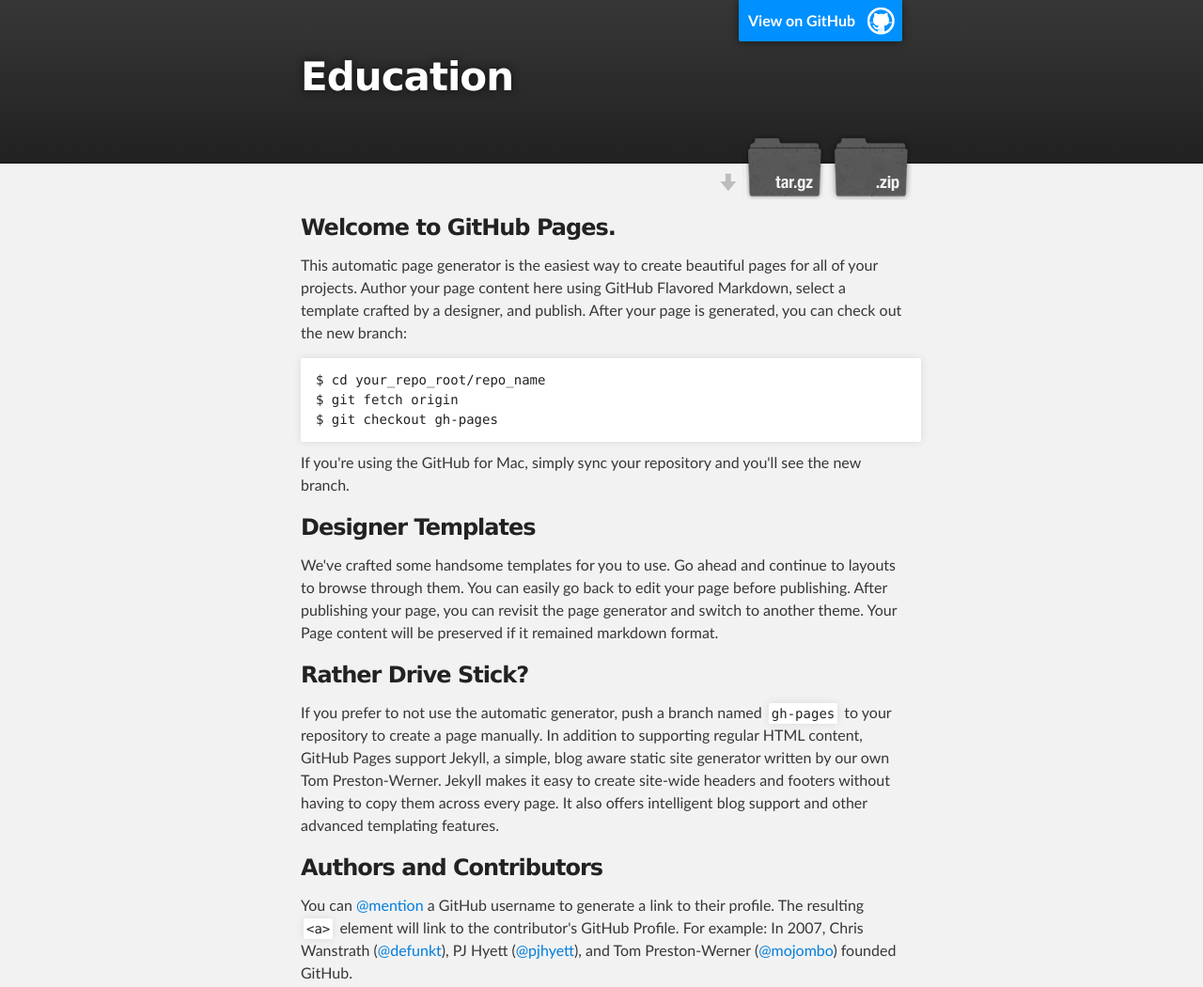
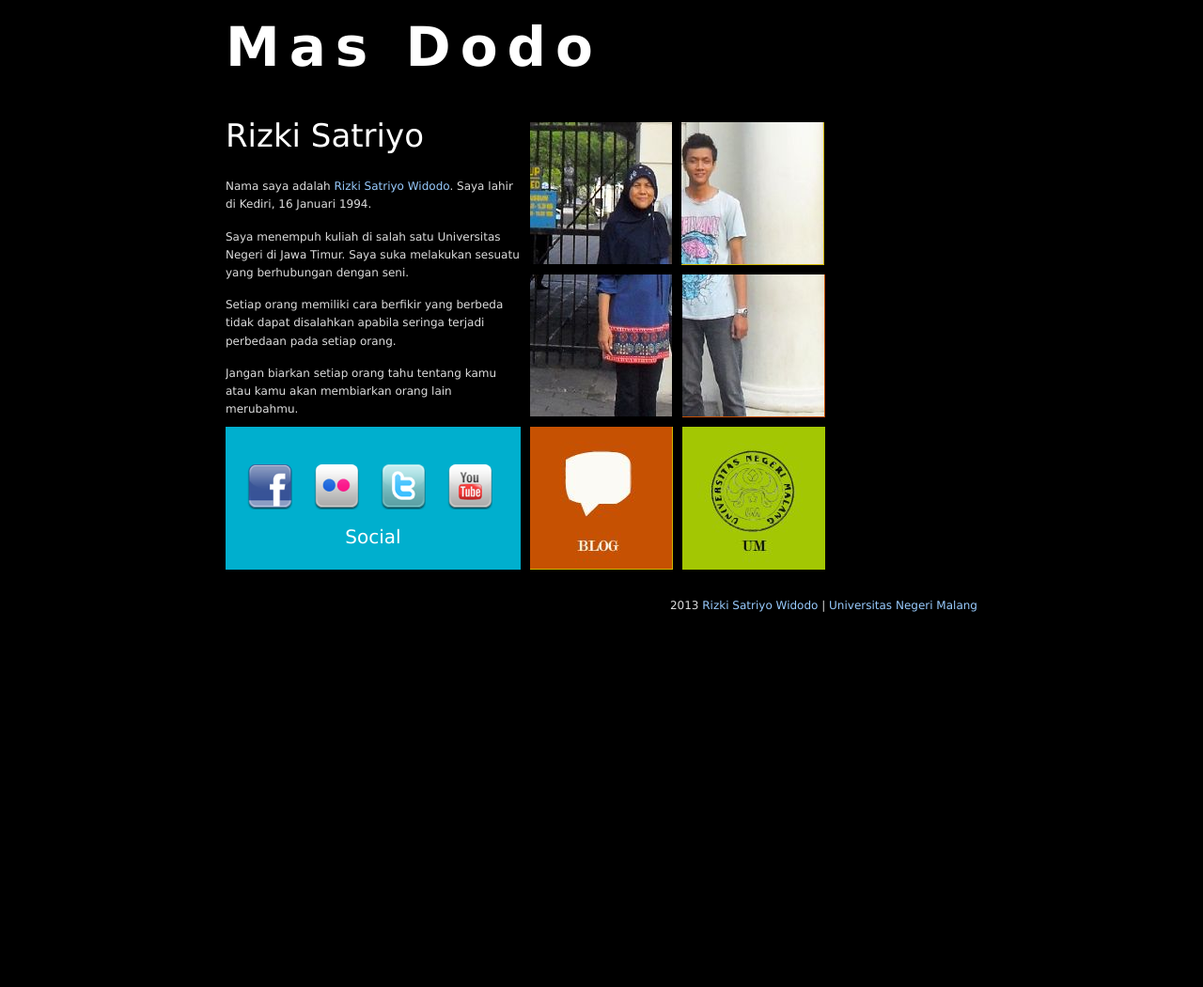
Before and after one commit to ggdodo/education, a plain HTML site: page index.html in a window 1280 px wide. Shown: the top 1050 px of the page at 94% size. After the commit the page ends 800 px from the top, so only its background shows below. Drawn offline with Linux system fonts and the light colour scheme.

Commit message:
29 April 2013
blog edu

```diff
--- a/index.html
+++ b/index.html
@@ -1,74 +1,71 @@
-<!DOCTYPE html>
-<html>
+<!DOCTYPE html PUBLIC "-//W3C//DTD XHTML 1.0 Transitional//EN" "http://www.w3.org/TR/xhtml1/DTD/xhtml1-transitional.dtd">
+<html xmlns="http://www.w3.org/1999/xhtml">
+<head>
+<meta http-equiv="Content-Type" content="text/html; charset=utf-8" />
+<title>Rizki Satriyo Widodo</title>
+<meta name="keywords" content="metro, free website template, beautiful grid, image grid menu, colorful theme" />
+<meta name="description" content="Metro is a free website template by templatemo.com and it features jQuery horizontal scrolling among pages." />
 
-  <head>
-    <meta charset='utf-8' />
-    <meta http-equiv="X-UA-Compatible" content="chrome=1" />
-    <meta name="description" content="Education : " />
+	<link href="stylesheets/stylesheet.css" type="text/css" rel="stylesheet" />
 
-    <link rel="stylesheet" type="text/css" media="screen" href="stylesheets/stylesheet.css">
+    <link rel="stylesheet" href="stylesheets/stylesheet.css" type="text/css" media="screen" />
+    <script type="text/JavaScript" src="js/slimbox2.js"></script>
 
-    <title>Education</title>
-  </head>
+</head>
+<body>
+<div id="templatemo_header">
+    <div id="site_title"><h1><a href="http://www.ggdodo.blogspot.com" title="Mas Dodo">Mas Dodo</a></h1></div>
+</div>
+<div id="templatemo_main">
+    <div id="content">
+		<div id="home" class="section">
 
-  <body>
+			<div id="home_about" class="box">
+           	  <h2>Rizki Satriyo</h2>
+                <p>Nama saya adalah <a href="http://www.facebook.com/page/1">Rizki Satriyo Widodo</a>. Saya lahir di Kediri, 16 Januari 1994.</p>
+		<p>Saya menempuh kuliah di salah satu Universitas Negeri di Jawa Timur. Saya suka melakukan sesuatu yang berhubungan dengan seni. </p>
+		<p>Setiap orang memiliki cara berfikir yang berbeda tidak dapat disalahkan apabila seringa terjadi perbedaan pada setiap orang.</p>
+		<p>Jangan biarkan setiap orang tahu tentang kamu atau kamu akan membiarkan orang lain merubahmu. </p>
+            </div>
 
-    <!-- HEADER -->
-    <div id="header_wrap" class="outer">
-        <header class="inner">
-          <a id="forkme_banner" href="https://github.com/ggdodo/education">View on GitHub</a>
+            <div  class="box color1">
+            	<img src="images/foto1.jpg" alt="Dodo" /></a>
+            </div>
+            <div  class="box home_box1 color1">
+                <img src="images/foto2.jpg" alt="Dodo" /></a>
+            </div>
+            <div  class="box home_box1 color5 ">
+	            <img src="images/foto4.jpg" alt="Dodo" /></a>
+            </div>
+            <div  class="box home_box1 color2 ">
+                <img src="images/foto3.jpg" alt="Dodo" /></a>
+            </div>
 
-          <h1 id="project_title">Education</h1>
-          <h2 id="project_tagline"></h2>
+            <div class="box home_box2 color3">
+            	<div id="social_links">
+                    <a href="https://www.facebook.com/profile.php?id=100000014308085&ref=tn_tnmn"><img src="images/facebook.png" alt="Facebook" /></a>
+                    <a href="#"><img src="images/flickr.png" alt="Flickr" /></a>
+                    <a href="https://twitter.com/rizkisatriyo"><img src="images/twitter.png" alt="Twitter" /></a>
+                    <a href="#"><img src="images/youtube.png" alt="Youtube" /></a>
+              <div class="clear h20"></div>
+                    <h3>Social</h3>
+              </div>
+            </div>
+            <div  class="box home_box1 color1">
+                <a href="http://www.ggdodo.blogspot.com"><img src="images/blog.jpg" alt="An Angel Inside You" /></a>
+            </div>
+            <div class="box home_box1 color4 no_mr">
+            	<a href="https://www.um.ac.id"><img src="images/um.jpg" alt="Universitas Negeri Malang"/></a>
+            </div>
 
-            <section id="downloads">
-              <a class="zip_download_link" href="https://github.com/ggdodo/education/zipball/master">Download this project as a .zip file</a>
-              <a class="tar_download_link" href="https://github.com/ggdodo/education/tarball/master">Download this project as a tar.gz file</a>
-            </section>
-        </header>
+        </div> <!-- END of home -->
+
     </div>
+</div>
+</div>
+<div id="templatemo_footer">
+    2013 <a href="#">Rizki Satriyo Widodo</a> | <a href="http://www.um.ac.id" target="_parent">Universitas Negeri Malang</a>
+</div>
 
-    <!-- MAIN CONTENT -->
-    <div id="main_content_wrap" class="outer">
-      <section id="main_content" class="inner">
-        <h3>Welcome to GitHub Pages.</h3>
-
-<p>This automatic page generator is the easiest way to create beautiful pages for all of your projects. Author your page content here using GitHub Flavored Markdown, select a template crafted by a designer, and publish. After your page is generated, you can check out the new branch:</p>
-
-<pre><code>$ cd your_repo_root/repo_name
-$ git fetch origin
-$ git checkout gh-pages
-</code></pre>
-
-<p>If you're using the GitHub for Mac, simply sync your repository and you'll see the new branch.</p>
-
-<h3>Designer Templates</h3>
-
-<p>We've crafted some handsome templates for you to use. Go ahead and continue to layouts to browse through them. You can easily go back to edit your page before publishing. After publishing your page, you can revisit the page generator and switch to another theme. Your Page content will be preserved if it remained markdown format.</p>
-
-<h3>Rather Drive Stick?</h3>
-
-<p>If you prefer to not use the automatic generator, push a branch named <code>gh-pages</code> to your repository to create a page manually. In addition to supporting regular HTML content, GitHub Pages support Jekyll, a simple, blog aware static site generator written by our own Tom Preston-Werner. Jekyll makes it easy to create site-wide headers and footers without having to copy them across every page. It also offers intelligent blog support and other advanced templating features.</p>
-
-<h3>Authors and Contributors</h3>
-
-<p>You can <a href="https://github.com/blog/821" class="user-mention">@mention</a> a GitHub username to generate a link to their profile. The resulting <code>&lt;a&gt;</code> element will link to the contributor's GitHub Profile. For example: In 2007, Chris Wanstrath (<a href="https://github.com/defunkt" class="user-mention">@defunkt</a>), PJ Hyett (<a href="https://github.com/pjhyett" class="user-mention">@pjhyett</a>), and Tom Preston-Werner (<a href="https://github.com/mojombo" class="user-mention">@mojombo</a>) founded GitHub.</p>
-
-<h3>Support or Contact</h3>
-
-<p>Having trouble with Pages? Check out the documentation at <a href="http://help.github.com/pages">http://help.github.com/pages</a> or contact <a href="mailto:support@github.com">support@github.com</a> and we’ll help you sort it out.</p>
-      </section>
-    </div>
-
-    <!-- FOOTER  -->
-    <div id="footer_wrap" class="outer">
-      <footer class="inner">
-        <p class="copyright">Education maintained by <a href="https://github.com/ggdodo">ggdodo</a></p>
-        <p>Published with <a href="http://pages.github.com">GitHub Pages</a></p>
-      </footer>
-    </div>
-
-
-
-  </body>
+</body>
 </html>
--- a/stylesheets/stylesheet.css
+++ b/stylesheets/stylesheet.css
@@ -1,431 +1,171 @@
-/*******************************************************************************
-Slate Theme for GitHub Pages
-by Jason Costello, @jsncostello
-*******************************************************************************/
-
-@import url(pygment_trac.css);
-
-/*******************************************************************************
-MeyerWeb Reset
-*******************************************************************************/
-
-html, body, div, span, applet, object, iframe,
-h1, h2, h3, h4, h5, h6, p, blockquote, pre,
-a, abbr, acronym, address, big, cite, code,
-del, dfn, em, img, ins, kbd, q, s, samp,
-small, strike, strong, sub, sup, tt, var,
-b, u, i, center,
-dl, dt, dd, ol, ul, li,
-fieldset, form, label, legend,
-table, caption, tbody, tfoot, thead, tr, th, td,
-article, aside, canvas, details, embed,
-figure, figcaption, footer, header, hgroup,
-menu, nav, output, ruby, section, summary,
-time, mark, audio, video {
-  margin: 0;
-  padding: 0;
-  border: 0;
-  font: inherit;
-  vertical-align: baseline;
+body{
+	margin: 0;
+	padding: 0;
+	color: #ddd;
+	font-size: 12px;
+	line-height: 1.6em;
+	font-family: "Lucida Sans Unicode", "Lucida Grande", sans-serif;
+	background-color: #000;
 }
 
-/* HTML5 display-role reset for older browsers */
-article, aside, details, figcaption, figure,
-footer, header, hgroup, menu, nav, section {
-  display: block;
+a, a:link, a:visited { color: #9CF; font-weight: normal; text-decoration: none }
+a:hover { color: #FF6; text-decoration: none; }
+
+ul, li {
+	padding:0;
+	margin:0;
+	list-style:none;
 }
 
-ol, ul {
-  list-style: none;
+h1, h2, h3, h4, h5, h6 { color: #fff; font-weight: normal; }
+h1 { font-size: 58px; margin: 0 0 30px; padding: 5px 0 }
+h2 { font-size: 34px; margin: 0 0 30px; padding: 5px 0 }
+h3 { font-size: 20px; margin: 0 0 20px; padding: 0; }
+h4 { font-size: 16px; margin: 0 0 15px; padding: 0; }
+h5 { font-size: 14px; margin: 0 0 10px; padding: 0;  }
+h6 { font-size: 12px; margin: 0 0 5px; padding: 0; font-weight: 700 }
+
+p { padding: 0; margin: 0 0 15px 0 }
+
+.clear{
+	clear:left;
 }
 
-blockquote, q {
+cite { font-weight: bold; color:#fff; }
+cite a, cite a:link, cite a:visited  { font-size: 12px; text-decoration: none; font-style: normal }
+cite span { font-weight: 400; color: #ccc; }
+
+
+.list_bullet { margin: 0 0 10px 15px; padding: 0; list-style: none }
+.list_bullet li { color:#fff; margin: 0 0 7px 0; padding: 0 0 0 20px; background: url(images/templatemo_list.png) no-repeat scroll 0 6px  }
+.list_bullet li a { color: #fff; font-weight: normal; text-decoration: none }
+.list_bullet li a:hover { color: #fff }
+
+.no_bullet { margin: 0; padding: 0; list-style: none }
+.no_bullet li { margin: 0 0 20px 0; padding: 0 }
+a.header { display: block; font-weight: 700 }
+
+.half { width: 370px }
+
+.h20 { height: 20px }
+.h40 { height: 40px }
+
+img { margin: 0; padding: 0; border: none }
+.img_border { background: #fff; padding: 4px; border: 1px solid #ccc }
+.img_nom { display: inline-block; margin-bottom: 15px }
+.img_fl { float: left; margin: 3px 15px 5px 0 }
+.img_fr { float: right; margin: 3px 0 5px 15px }
+
+.left { float: left }
+.right { float: right }
+
+#templatemo_header {
+	width: 800px;
+	margin: 0 auto;
+	padding: 30px 0;
 }
 
-table {
-  border-collapse: collapse;
-  border-spacing: 0;
+#templatemo_main {
+	width: 800px;
+	height: 500px;
+	overflow: hidden;
+	margin: 0 auto;
 }
 
-a:focus {
-  outline: none;
+#templatemo_footer {
+	width: 800px;
+	margin: 0 auto;
+	padding: 5px 0;
+	text-align: right
 }
 
-/*******************************************************************************
-Theme Styles
-*******************************************************************************/
+#site_title { display: block }
+#site_title a { color: #fff; font-weight: 700; letter-spacing: 10px; line-height: 30px }
 
-body {
-  box-sizing: border-box;
-  color:#373737;
-  background: #212121;
-  font-size: 16px;
-  font-family: 'Myriad Pro', Calibri, Helvetica, Arial, sans-serif;
-  line-height: 1.5;
-  -webkit-font-smoothing: antialiased;
+#content{
+	overflow:hidden;
+	width: 7000px;
+	position:relative;
+	height: 487px;
 }
 
-h1, h2, h3, h4, h5, h6 {
-  margin: 10px 0;
-  font-weight: 700;
-  color:#222222;
-  font-family: 'Lucida Grande', 'Calibri', Helvetica, Arial, sans-serif;
-  letter-spacing: -1px;
+.section {
+	position:relative;
+	float:left;
+	width: 800px;
+	height: 487px;
+	margin-right: 20px;
 }
 
-h1 {
-  font-size: 36px;
-  font-weight: 700;
+.section a.slider_nav_btn { position: absolute; top: 0; width: 50px; height: 46px; display: block; background-image: url(images/slider_nav_btn.jpg);  text-indent: -10000px }
+.section a.home_btn { right: 50px; background-position: 102px 0 }
+.section a.previous_btn { right: 100px; background-position: 0 0 }
+.section a.next_btn { right: 0px; background-position: 50px 0 }
+
+.box { float: left; margin: 0 10px 10px 0 }
+#home_about { width: 314px; height: 314px }
+#home_gallery { width: 476px; height: 314px }
+.home_box1 { width: 152px; height: 152px }
+.home_box2 { width: 314px; height: 152px }
+.color1 { background: #d0b500 }
+.color2 { background: #c75000 }
+.color3 { background: #00afce }
+.color4 { background: #a4c700 }
+.color5 { background: #000000 }
+#home_gallery a { display: block; float: left; width: 152px; height: 152px; margin: 0 10px 10px 0 }
+#home_gallery a.no_mr { margin-right: 0 }
+
+#social_links {
+	text-align: center;
+	padding: 40px 0 0 0
+}
+#social_links a {
+	display: block;
+	float: left;
+	width: 48px;
+	height: 48px;
+	margin-left: 23px
 }
 
-h2 {
-  padding-bottom: 10px;
-  font-size: 32px;
-  background: url('../images/bg_hr.png') repeat-x bottom;
-}
-
-h3 {
-  font-size: 24px;
-}
-
-h4 {
-  font-size: 21px;
-}
-
-h5 {
-  font-size: 18px;
-}
-
-h6 {
-  font-size: 16px;
-}
-
-p {
-  margin: 10px 0 15px 0;
-}
-
-footer p {
-  color: #f2f2f2;
-}
-
-a {
-  text-decoration: none;
-  color: #007edf;
-  text-shadow: none;
-
-  transition: color 0.5s ease;
-  transition: text-shadow 0.5s ease;
-  -webkit-transition: color 0.5s ease;
-  -webkit-transition: text-shadow 0.5s ease;
-  -moz-transition: color 0.5s ease;
-  -moz-transition: text-shadow 0.5s ease;
-  -o-transition: color 0.5s ease;
-  -o-transition: text-shadow 0.5s ease;
-  -ms-transition: color 0.5s ease;
-  -ms-transition: text-shadow 0.5s ease;
-}
-
-#main_content a:hover {
-  color: #0069ba;
-  text-shadow: #0090ff 0px 0px 2px;
-}
-
-footer a:hover {
-  color: #43adff;
-  text-shadow: #0090ff 0px 0px 2px;
-}
-
-em {
-  font-style: italic;
-}
-
-strong {
-  font-weight: bold;
-}
-
-img {
-  position: relative;
-  margin: 0 auto;
-  max-width: 739px;
-  padding: 5px;
-  margin: 10px 0 10px 0;
-  border: 1px solid #ebebeb;
-
-  box-shadow: 0 0 5px #ebebeb;
-  -webkit-box-shadow: 0 0 5px #ebebeb;
-  -moz-box-shadow: 0 0 5px #ebebeb;
-  -o-box-shadow: 0 0 5px #ebebeb;
-  -ms-box-shadow: 0 0 5px #ebebeb;
-}
-
-pre, code {
-  width: 100%;
-  color: #222;
-  background-color: #fff;
-
-  font-family: Monaco, "Bitstream Vera Sans Mono", "Lucida Console", Terminal, monospace;
-  font-size: 14px;
-
-  border-radius: 2px;
-  -moz-border-radius: 2px;
-  -webkit-border-radius: 2px;
-
-
+#gallery {
 
 }
 
-pre {
-  width: 100%;
-  padding: 10px;
-  box-shadow: 0 0 10px rgba(0,0,0,.1);
-  overflow: auto;
+#gallery li {
+	width: auto;
+	height: auto;
+	float: left;
+	width: 152px;
+	height: 245px;
+	background: none;
+	margin: 0 10px 10px 0;
+}
+#gallery li a {
+	display: block;
+}
+#gallery li a img  { }
+
+#gallery li.no_margin_right { margin-right: 0 }
+
+#contact_form { padding: 0; width: 330px }
+
+#contact_form form { margin: 0px; padding: 0px; }
+
+#contact_form form .input_field { width: 150px; padding: 5px; color: #CCC; border: 1px solid #666;  background: #222; margin-bottom: 10px; }
+
+#contact_form form label { display: block;font-size: 11px }
+
+#contact_form form textarea {
+	clear: both;
+	width: 320px; height: 120px;
+	padding: 5px;
+	color: #CCC;
+	border: 1px solid #666;
+	font-family: Arial, Helvetica, sans-serif;
+	background: #222;
+	margin-bottom: 10px;
 }
 
-code {
-  padding: 3px;
-  margin: 0 3px;
-  box-shadow: 0 0 10px rgba(0,0,0,.1);
-}
+#contact_form form .submit_btn { font-size: 12px; background: #333; color: #CCC; cursor:pointer; border: 1px solid #666; padding: 5px 10px; }
 
-pre code {
-  display: block;
-  box-shadow: none;
-}
-
-blockquote {
-  color: #666;
-  margin-bottom: 20px;
-  padding: 0 0 0 20px;
-  border-left: 3px solid #bbb;
-}
-
-ul, ol, dl {
-  margin-bottom: 15px
-}
-
-ul li {
-  list-style: inside;
-  padding-left: 20px;
-}
-
-ol li {
-  list-style: decimal inside;
-  padding-left: 20px;
-}
-
-dl dt {
-  font-weight: bold;
-}
-
-dl dd {
-  padding-left: 20px;
-  font-style: italic;
-}
-
-dl p {
-  padding-left: 20px;
-  font-style: italic;
-}
-
-hr {
-  height: 1px;
-  margin-bottom: 5px;
-  border: none;
-  background: url('../images/bg_hr.png') repeat-x center;
-}
-
-table {
-  border: 1px solid #373737;
-  margin-bottom: 20px;
-  text-align: left;
- }
-
-th {
-  font-family: 'Lucida Grande', 'Helvetica Neue', Helvetica, Arial, sans-serif;
-  padding: 10px;
-  background: #373737;
-  color: #fff;
- }
-
-td {
-  padding: 10px;
-  border: 1px solid #373737;
- }
-
-form {
-  background: #f2f2f2;
-  padding: 20px;
-}
-
-img {
-  width: 100%;
-  max-width: 100%;
-}
-
-/*******************************************************************************
-Full-Width Styles
-*******************************************************************************/
-
-.outer {
-  width: 100%;
-}
-
-.inner {
-  position: relative;
-  max-width: 640px;
-  padding: 20px 10px;
-  margin: 0 auto;
-}
-
-#forkme_banner {
-  display: block;
-  position: absolute;
-  top:0;
-  right: 10px;
-  z-index: 10;
-  padding: 10px 50px 10px 10px;
-  color: #fff;
-  background: url('../images/blacktocat.png') #0090ff no-repeat 95% 50%;
-  font-weight: 700;
-  box-shadow: 0 0 10px rgba(0,0,0,.5);
-  border-bottom-left-radius: 2px;
-  border-bottom-right-radius: 2px;
-}
-
-#header_wrap {
-  background: #212121;
-  background: -moz-linear-gradient(top, #373737, #212121);
-  background: -webkit-linear-gradient(top, #373737, #212121);
-  background: -ms-linear-gradient(top, #373737, #212121);
-  background: -o-linear-gradient(top, #373737, #212121);
-  background: linear-gradient(top, #373737, #212121);
-}
-
-#header_wrap .inner {
-  padding: 50px 10px 30px 10px;
-}
-
-#project_title {
-  margin: 0;
-  color: #fff;
-  font-size: 42px;
-  font-weight: 700;
-  text-shadow: #111 0px 0px 10px;
-}
-
-#project_tagline {
-  color: #fff;
-  font-size: 24px;
-  font-weight: 300;
-  background: none;
-  text-shadow: #111 0px 0px 10px;
-}
-
-#downloads {
-  position: absolute;
-  width: 210px;
-  z-index: 10;
-  bottom: -40px;
-  right: 0;
-  height: 70px;
-  background: url('../images/icon_download.png') no-repeat 0% 90%;
-}
-
-.zip_download_link {
-  display: block;
-  float: right;
-  width: 90px;
-  height:70px;
-  text-indent: -5000px;
-  overflow: hidden;
-  background: url(../images/sprite_download.png) no-repeat bottom left;
-}
-
-.tar_download_link {
-  display: block;
-  float: right;
-  width: 90px;
-  height:70px;
-  text-indent: -5000px;
-  overflow: hidden;
-  background: url(../images/sprite_download.png) no-repeat bottom right;
-  margin-left: 10px;
-}
-
-.zip_download_link:hover {
-  background: url(../images/sprite_download.png) no-repeat top left;
-}
-
-.tar_download_link:hover {
-  background: url(../images/sprite_download.png) no-repeat top right;
-}
-
-#main_content_wrap {
-  background: #f2f2f2;
-  border-top: 1px solid #111;
-  border-bottom: 1px solid #111;
-}
-
-#main_content {
-  padding-top: 40px;
-}
-
-#footer_wrap {
-  background: #212121;
-}
-
-
-
-/*******************************************************************************
-Small Device Styles
-*******************************************************************************/
-
-@media screen and (max-width: 480px) {
-  body {
-    font-size:14px;
-  }
-
-  #downloads {
-    display: none;
-  }
-
-  .inner {
-    min-width: 320px;
-    max-width: 480px;
-  }
-
-  #project_title {
-  font-size: 32px;
-  }
-
-  h1 {
-    font-size: 28px;
-  }
-
-  h2 {
-    font-size: 24px;
-  }
-
-  h3 {
-    font-size: 21px;
-  }
-
-  h4 {
-    font-size: 18px;
-  }
-
-  h5 {
-    font-size: 14px;
-  }
-
-  h6 {
-    font-size: 12px;
-  }
-
-  code, pre {
-    min-width: 320px;
-    max-width: 480px;
-    font-size: 11px;
-  }
-
-}
+.no_mr { margin-right: 0 }
```
Also changed, not shown: images/blog.jpg (added), images/blog.png (added), images/facebook.png (added), images/flickr.png (added), images/foto1.jpg (added), images/foto2.jpg (added), images/foto3.jpg (added), images/foto4.jpg (added), images/twitter.png (added), images/um.jpg (added), images/vimeo.png (added), images/youtube.png (added).
